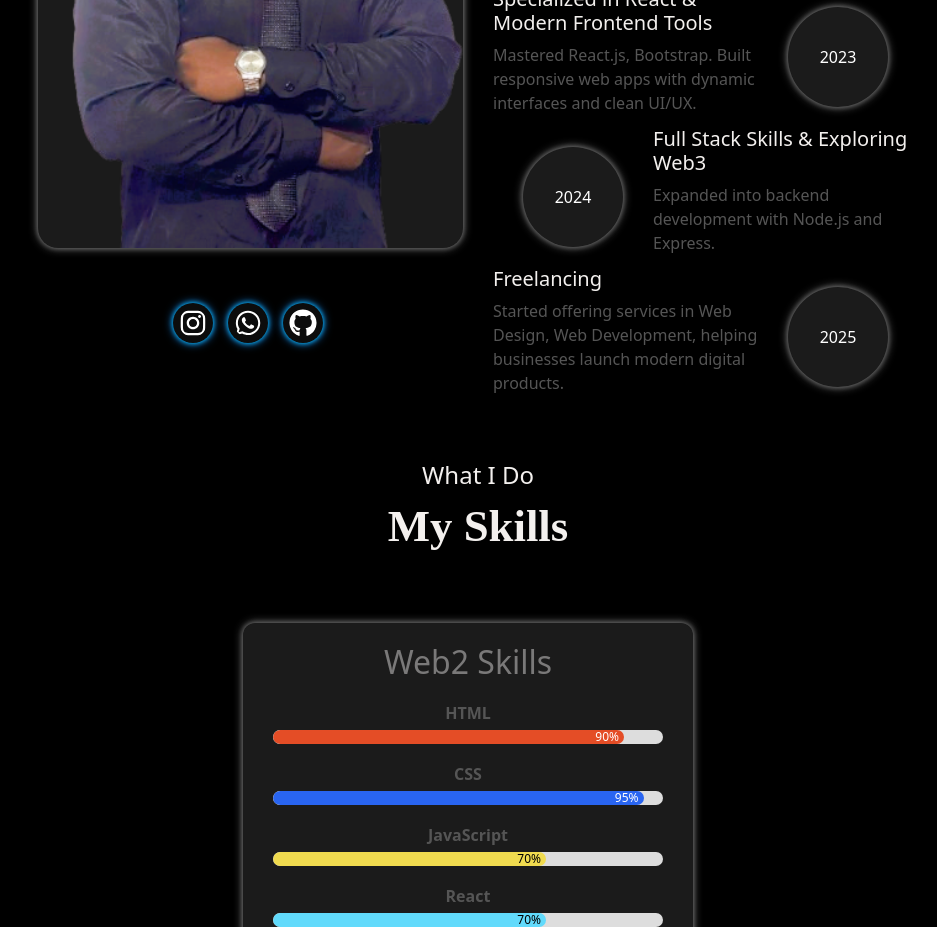
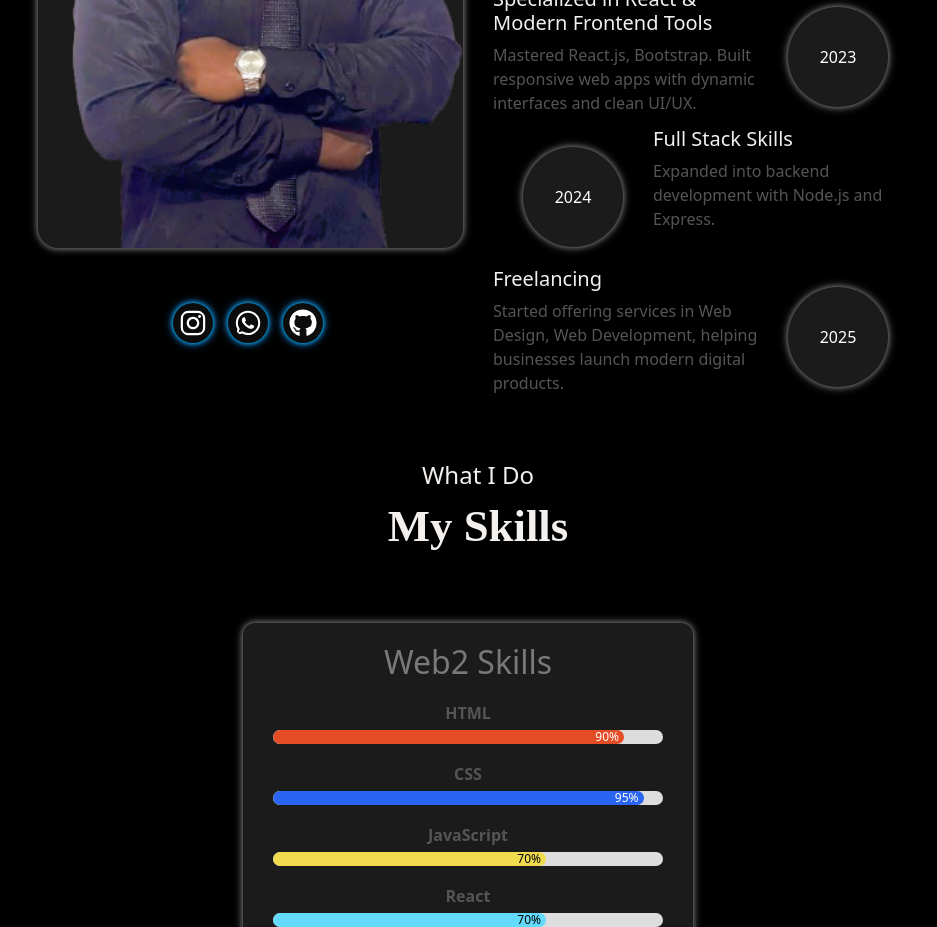
Before and after one commit to BeLaughter/Benson, a React (Vite) app: page / in a window 1280 px wide. Shown: the part 1360-2287 px from the top of the page, without its empty margins (162-1099 px from the left). Built offline with nearby package versions, Linux system fonts and the light colour scheme.

Commit message:
new changes

```diff
--- a/src/Components/Aboutme.jsx
+++ b/src/Components/Aboutme.jsx
@@ -92,7 +92,7 @@ const Aboutme = () => {
               <span className="circle">2024</span>
             </div>
             <div>
-              <h5>Full Stack Skills & Exploring Web3</h5>
+              <h5>Full Stack Skills</h5>
               <h7 className="grey">
                 Expanded into backend development with Node.js and Express.
               </h7>
```
